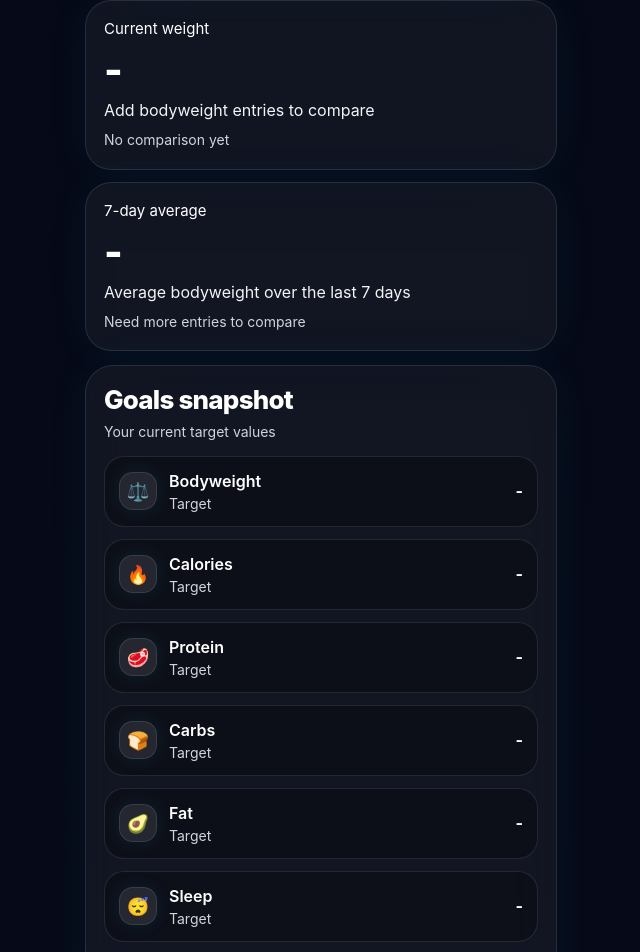
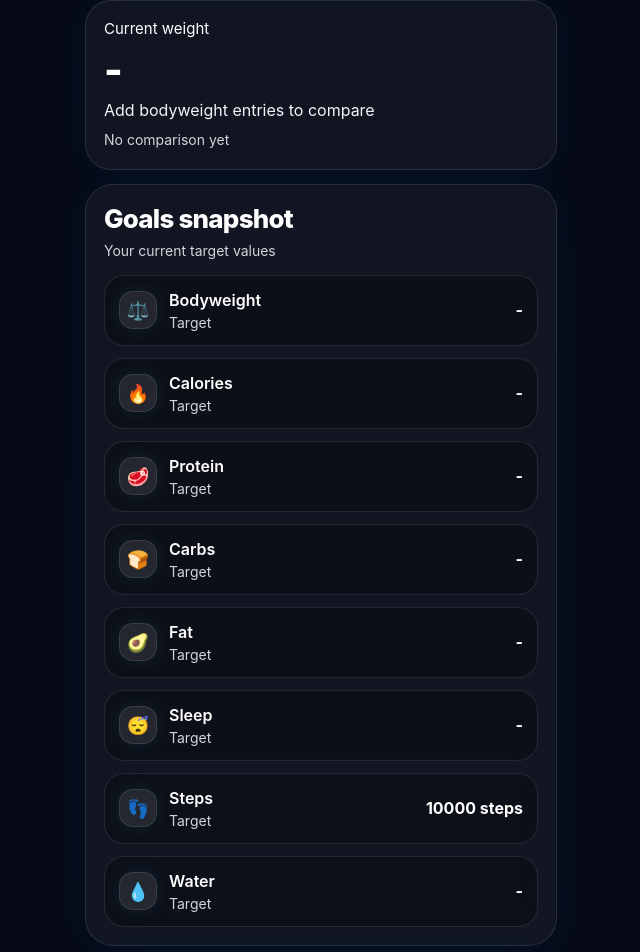
Before and after one commit to franfarr/fitness-tracker-premium, a React (Vite) app: page / in a window 1280 px wide. Shown: the part 833-1785 px from the top of the page, without its empty margins (319-959 px from the left). Built offline with nearby package versions, Linux system fonts and the light colour scheme.

Commit message:
Update App.jsx

```diff
--- a/src/App.jsx
+++ b/src/App.jsx
@@ -369,16 +369,7 @@ function App() {
                     : "No comparison yet"
                 }
               />
-              <MetricCard
-                title="7-day average"
-                value={currentWeightAvg != null ? `${currentWeightAvg} kg` : "-"}
-                subtitle="Average bodyweight over the last 7 days"
-                note={
-                  weeklyWeightChange != null
-                    ? `${weeklyWeightChange < 0 ? "Down" : "Up"} ${Math.abs(weeklyWeightChange)} kg vs previous 7 days`
-                    : "Need more entries to compare"
-                }
-              />
+
             </div>
 
             <Panel title="Goals snapshot" subtitle="Your current target values">
```
